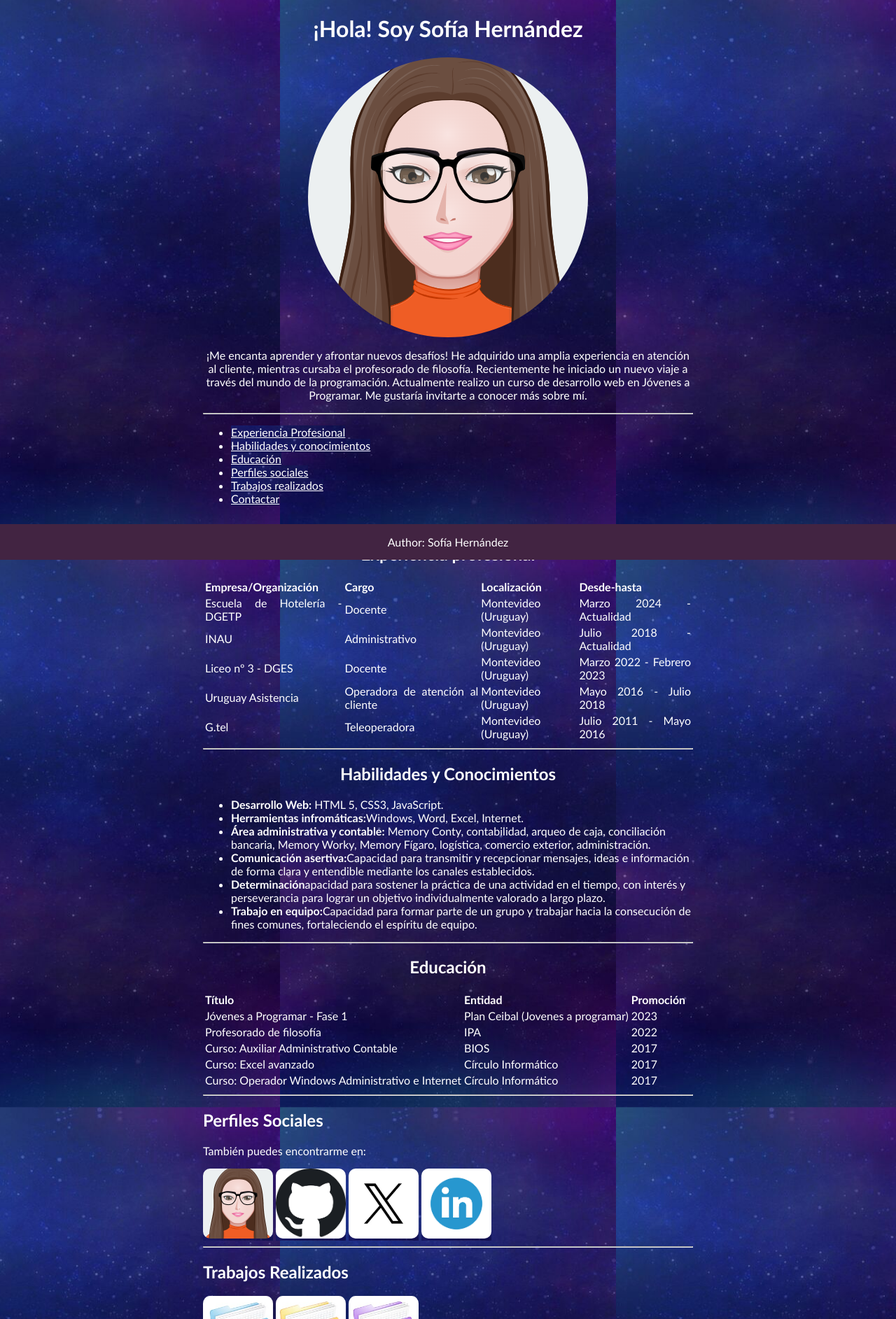
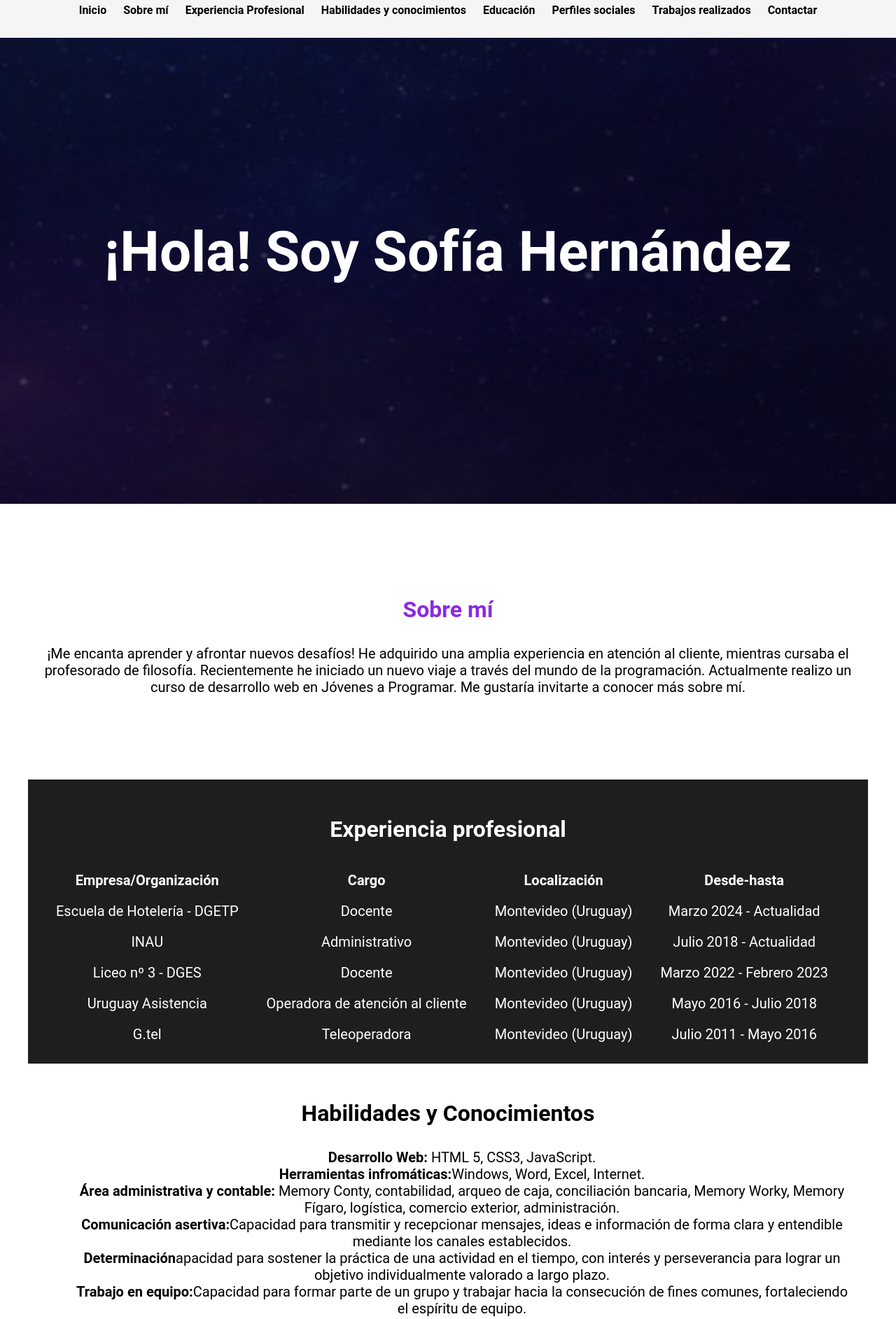
Before and after one commit to sofiahernandezas/sofiahernandezas.github.io, a plain HTML site: page index.html in a window 1280 px wide. Shown: the top 1885 px of the page at 70% size. Drawn offline with Linux system fonts and the light colour scheme.

Commit message:
Diseño responsivo

```diff
--- a/estilos.css
+++ b/estilos.css
@@ -1,53 +1,119 @@
-body, a {
-   background-image: url("./imagenes/fondo 7.jpg"); /*Para establecer imágenes de fondo en un elemento, en este caso, el body*/
-   background-attachment: fixed;  /* fija la imagen de fondo para que no se mueve cuando se desplaza el contenido de la página.*/
-   background-position: center; /*se utiliza para especificar la posición inicial de una imagen de fondo dentro de su contenedor*/
-   color: white; /*color de la letra de todo el body y los a*/
-   width: 700px; /*establece el ancho del elemento, en este caso, el body*/
-   margin: auto;/* Centra todo el body horizontalmente, con todos los elementos */
-   font-family: 'Gill Sans', 'Gill Sans MT', Calibri, 'Trebuchet MS', sans-serif; /*lista tipos de letra de un elemento. El navegador mostrará la priemra fuente que pueda de las listadas*/
-   margin-bottom: 100px;  /* Ajusta este valor según el alto del footer. Si no està esto, el footer tapa parte del final del html (fomrulario)*/
-   background-color: black; /* Used if the image is unavailable */
+*{
+    box-sizing: border-box; /*Hace que el padding y los bordes se incluyan en las dimensiones totales de un elemento. Esto evita que el contenido de un elemento se desborde al sumar el padding o el borde*/
 }
 
-
-div.inicio, h2.centrado {
-    text-align: center; /*para centrar el texto del div con la clase indicada y los h2 con la clase indicada*/
+html{
+    scroll-behavior: smooth; /*Hace que el desplazamiento dentro de la página sea suave*/
 }
 
- .image-container {
-        width: 400px; /* Ajusta según el tamaño de tu imagen original */
-        height: 400px; /* Ajusta según el tamaño de tu imagen original. Si se lo saco, la imagen 1 se ve mal en el margen inferior*/
-        margin: auto; /* Centra el contenido horizontalmente*/
-
-        border-radius: 50%; /* Aplica el borde redondeado al contenedor */
-        overflow: hidden; /* Oculta contenido que se desborde del contenedor para que todas las imagenes que estèn en el mismo, tengan bordes redondeados. Si no está, a la imagen 1 no le aplica el border-radius */
-    }
- img.avatar {
-        transition: opacity 0.3s ease; /* para que la transiciòn al hacer hover sea suave*/
+body{
+    font-family: 'Roboto', sans-serif;
+    margin: 0;
 }
 
- .image-container:hover .avatar {
-        opacity: 0; /*La opacidad de la imagen (.avatar) se establece a 0, haciéndola invisible.*/
+h1{ font-size: 3.5em;}
+h2{ font-size: 2.7em;}
+h3{ font-size: 2em;}
+p{ font-size: 1.25em;}
+li{ font-size: 1.25em;}
+table
+{font-size: 1.25em;
+ align-items: center;
+ display: flex;
 }
 
- .image-container:hover {
-        background-image: url('./imagenes/myAvatar2.png'); /*La imagen de fondo del contenedor cambia a '/imagenes/myAvatar2.png' cuando se pasa el ratòn sobre el contenedor*/
+header{
+    background-color: rgb(245,245,245);
 
 }
 
+header nav{
+    display: flex;
+    flex-direction: column;
+    text-align: center;
+    padding-bottom: 25px;
+}
 
+header a{
+    padding: 5px 12px;
+    text-decoration: none;
+    font-weight: bold;
+    color: black;
+}
 
-table {
+header a:hover{
+    color: blueviolet;
+}
 
-    text-align: justify; /* para justificar el texto de la tabla*/
+#hero{
+    display: flex;
+    align-items: center;
+    justify-content: center;
+    text-align: center;
+    flex-direction: column;
+    height: 90vh;
+    background-image: linear-gradient(
+        0deg,
+        rgba(0,0,0,0.5),
+        rgba(0,0,0,0.5)
+    )
+    ,url("./imagenes/fondo\ 7.jpg");
+    background-repeat: no-repeat;
+    background-size: cover;
+    background-position: center center;
+    color:white;
+}
+
+#sobre-mi .container {
+    text-align: center;
+
 
 }
 
+#sobre-mi .container h3 {
+    color: blueviolet;
 
+}
+
+#experiencia, #education, #trabajos-realizados {
+    background-color: rgb(30,30,30);
+    color: white;
+    text-align: center;
+}
+
+#habilidades-conocimientos, #perfiles-sociales, #contactar {
+    background-color: white;
+    color: black;
+    text-align: center;
+}
+
+#habilidades-conocimientos ul {
+    list-style: none;
+
+}
+
+.logo, .carpeta{
+    width: 100px; /* Ancho deseado de la imagen */
+    border-radius: 10%;
+    margin-right: 15px;
+
+}
+
+/*para centrar contenido de tablas*/
+#education .container, #experiencia .container {
+    display: flex;
+    flex-direction: column;
+    align-items: center;
+    text-align: center;
+}
+
+/* para mejorar visual de tablas*/
+#education table th, #education table td, #experiencia .container table th, #experiencia .container table td {
+    padding: 10px 20px; /* Espacio interno arriba/abajo y izquierda/derecha */
+}
 
 form {
-    background-color: bisque; /* Color de fondo del formulario */
+    background-color: rgb(163, 149, 175); /* Color de fondo del formulario */
     padding: 20px; /*establece el área de relleno en los cuatro lados de un elemento a la vez.*/
     border-radius: 8px; /*redondea las esquinas del borde exterior de un elemento*/
     width: 300px;
@@ -55,31 +121,157 @@ form {
     align-items: center; /*Centrar las alineaciones de todos los elementos del elemento form*/
 }
 
-#enviar {
-    font-family: 'Gill Sans', 'Gill Sans MT', Calibri, 'Trebuchet MS', sans-serif;
+#contactar .container {
+    display: flex;
+    flex-direction: column;
+    align-items: center;
+    text-align: center;
+}
+
+footer{
+    background-color: rgb(230,230,230);
+}
+
+footer p{
+    margin: 0;
+    padding: 12px;
+    color: rgb(100,100,100);
+}
+
+footer .container{
+    height: 5vh;
+    display: flex;
+    justify-content: center;
+    align-items: flex-end;
+
+}
+
+/* Estilos específicos para tabletas en modo vertical y dispositivos con anchos mayores */
+@media (min-width: 768px) {
+
+
+    table
+    {
+
+        width: 100%;  /* Ajusta la tabla al 100% del contenedor */
+        max-width: 100%; /* Asegura que no sobrepase el ancho del contenedor */
+        margin: 0 auto;  /* Centra la tabla */
+        border-collapse: collapse; /* Evita el espacio entre celdas */
+    }
+
+
+    header{
+
+        position: fixed;
+        width: 100%;
+        align-items: center center;
+
+    }
+
+
+    header .container{
+        flex-direction: row;
+        justify-content: space-between;
+
+    }
+
+    header nav{
+        display: flex;
+        flex-direction: row; /* Cambiado de column a row */
+        justify-content: center; /* Centra los elementos horizontalmente */
+        padding-bottom: 25px;
+    }
+
+
+    #hero h1{
+        font-size: 5em;
+    }
+
+    #sobre-mi .container {
+        max-width: 1200px; /* Limitar el ancho máximo del contenedor */
+        margin: 0 auto;    /* Centrar el contenedor */
+        padding: 100px 12px; /* Reducir el padding vertical */
+    }
+
+    #experiencia, #education, #trabajos-realizados {
+        background-color: rgb(30,30,30);
+        color: white;
+        text-align: center;
+
+        padding: 20px;
+        width: 100%;
+        max-width: 1200px; /* Limita el ancho máximo de la sección */
+        margin: 0 auto; /* Centra la sección */
+    }
+
+    #habilidades-conocimientos, #perfiles-sociales, #contactar {
+        background-color: white;
+        color: black;
+        text-align: center;
+
+        padding: 20px;
+        width: 100%;
+        max-width: 1200px; /* Limita el ancho máximo de la sección */
+        margin: 0 auto; /* Centra la sección */
+    }
+
+    #habilidades-conocimientos ul {
+        list-style: none;
+
     }
 
     .logo, .carpeta{
         width: 100px; /* Ancho deseado de la imagen */
         border-radius: 10%;
-
+        margin-right: 15px;
 
     }
 
-
-
-#resumen a:hover {
-    font-size: 15px; /* Tamaño de fuente aumentado cuando el ratón toca el link*/
-    color: violet; /* Color de fuente cuando el ratòn toca el link */
+    /*para centrar contenido de tablas*/
+    #education .container, #experiencia .container {
+        display: flex;
+        flex-direction: column;
+        align-items: center;
+        text-align: center;
     }
 
-#pie {
+    /* para mejorar visual de tablas*/
+    #education table th, #education table td, #experiencia .container table th, #experiencia .container table td {
+        padding: 10px 20px; /* Espacio interno arriba/abajo y izquierda/derecha */
+        word-wrap: break-word; /* Permite que el texto largo se ajuste dentro de las celdas */
+    }
+
+    form {
+        background-color: rgb(163, 149, 175); /* Color de fondo del formulario */
+        padding: 20px; /*establece el área de relleno en los cuatro lados de un elemento a la vez.*/
+        border-radius: 8px; /*redondea las esquinas del borde exterior de un elemento*/
+        width: 300px;
+        color: black; /*de la letra del elemento form*/
+        align-items: center; /*Centrar las alineaciones de todos los elementos del elemento form*/
+    }
+
+    #contactar .container {
+        display: flex;
+        flex-direction: column;
+        align-items: center;
         text-align: center;
+    }
 
-    background-color: rgb(66, 36, 66);
-    color: white;
-    width: 100%;
-    position: fixed;  /* Fija el footer en la parte inferior */
-    bottom: 0;        /* Ajusta el footer al fondo de la pantalla */
-    left: 0;          /* Ajusta el footer a la izquierda */
+    footer{
+        background-color: rgb(230,230,230);
     }
+
+    footer p{
+        margin: 0;
+        padding: 12px;
+        color: rgb(100,100,100);
+    }
+
+    footer .container{
+        height: 10vh;
+        display: flex;
+        justify-content: center;
+        align-items: flex-end;
+
+    }
+}
--- a/index.html
+++ b/index.html
@@ -10,32 +10,37 @@
 
 </head>
 <body>
+  <header>
+    <div class="container">
+        <nav>
+            <a href="#hero">Inicio</a>
+            <a href="#sobre-mi">Sobre mí</a>
+            <a href="#experiencia">Experiencia Profesional</a>
+            <a href="#habilidades-conocimientos">Habilidades y conocimientos</a>
+            <a href="#education">Educación</a>
+            <a href="#perfiles-sociales">Perfiles sociales </a>
+            <a href="#trabajos-realizados">Trabajos realizados</a>
+            <a href="#contactar"> Contactar</a>
+        </nav>
+    </div>
+</header>
+  <section id="hero">
+    <h1>¡Hola! Soy Sofía Hernández </h1>
+  </section>
 
-
-
-<div class="inicio">
-<h1>¡Hola! Soy Sofía Hernández</h1>
-<div class="image-container">
-<img class="avatar" id="avatar" src="./imagenes/myAvatar.png" alt="Sofía Hernández">
-</div>
+<section id="sobre-mi">
+  <div class="container">
+    <div class="img-container"></div>
+    <div class="texto">
+      <h3>Sobre mí </h3>
       <p>¡Me encanta aprender y afrontar nuevos desafíos! He adquirido una amplia experiencia en atención al cliente, mientras cursaba el profesorado de filosofía. Recientemente he iniciado un nuevo viaje a través del mundo de la programación. Actualmente realizo un curso de desarrollo web en Jóvenes a Programar. Me gustaría invitarte a conocer más sobre mí.</p>
     </div>
-<hr>
-<div id="resumen">
-<ul>
-    <li><a href="#experiencia">Experiencia Profesional</a></li>
-    <li><a href="#habilidades-conocimientos">Habilidades y conocimientos</a></li>
-    <li><a href="#educacion">Educación</a></li>
-    <li><a href="#perfiles-sociales">Perfiles sociales</a></li>
-    <li><a href="#trabajos-realizados">Trabajos realizados</a></li>
-    <li><a href="#contactar">Contactar</a></li>
+  </div>
+</section>
 
-</ul>
-<br>
-</div>
-
-<h2 id="experiencia" class="centrado">Experiencia profesional</h2>
-
+<section id="experiencia">
+  <div class="container">
+    <h3>Experiencia profesional</h3>
     <table id="table">
         <tr>
         <th>Empresa/Organización</th>
@@ -75,44 +80,40 @@
         <td>Montevideo (Uruguay)</td>
         <td>Julio 2011 - Mayo 2016</td>
         </tr>
+    </table>
+  </div>
+</section>
 
-
-
-</table>
-<hr>
-
-<h2 id="habilidades-conocimientos" class="centrado">Habilidades y Conocimientos</h2>
-
+<section id="habilidades-conocimientos">
+  <div class="container">
+    <h3>Habilidades y Conocimientos</h3>
 
     <ul>
       <li><b>Desarrollo Web:</b> HTML 5, CSS3, JavaScript.</li>
 
-
       <li><b>Herramientas infromáticas:</b>Windows, Word, Excel, Internet.</li>
-
 
       <li><b>Área administrativa y contable:</b> Memory Conty, contabilidad, arqueo de caja, conciliación bancaria, Memory Worky, Memory Fígaro, logística, comercio exterior, administración.</li>
 
-
       <li><b>Comunicación asertiva:</b>Capacidad para transmitir y recepcionar mensajes, ideas e información de forma clara y entendible mediante los canales establecidos.</li>
-
 
       <li><b>Determinación</b>apacidad para sostener la práctica de una actividad en el tiempo, con interés y perseverancia para lograr un objetivo individualmente valorado a largo plazo.</li>
 
+      <li><b>Trabajo en equipo:</b>Capacidad para formar parte de un grupo y trabajar hacia la consecución de fines comunes, fortaleciendo el espíritu de equipo.</li>
+    </ul>
+  </div>
+</section>
 
-    <li><b>Trabajo en equipo:</b>Capacidad para formar parte de un grupo y trabajar hacia la consecución de fines comunes, fortaleciendo el espíritu de equipo.</li>
+<section id="education">
+  <div class="container">
 
+    <h3>Educación</h3>
 
-
-
-
-</ul>
-<hr>
-<h2 id="educacion" class="centrado">Educación</h2>
-    <table><tr>
-        <th>Título</th> <th>Entidad</th> <th>Promoción</th>
-
-
+    <table>
+      <tr>
+        <th>Título</th>
+        <th>Entidad</th>
+        <th>Promoción</th>
       </tr>
       <tr>
           <td>Jóvenes a Programar - Fase 1 </td>
@@ -140,30 +141,37 @@
       <td>2017</td>
       </tr>
     </table>
-<hr>
+  </div>
+</section>
 
-<h2 id="perfiles-sociales">Perfiles Sociales</h2>
+<section id="perfiles-sociales">
+  <div class="container">
+    <h2>Perfiles Sociales</h3>
     <p>También puedes encontrarme en:</p>
 
     <a href="#"><img class="logo" src="./imagenes/myAvatar.png" alt="Sofía"></a>
     <a  href="https://github.com/" target="_blank"><img class="logo" src="./imagenes/github.png" alt="github"></a>
     <a  href="https://x.com/" target="_blank"><img class="logo" src="./imagenes/twitter.avif" alt="x"></a>
     <a  href="https://www.linkedin.com/" target="_blank"><img class="logo" src="./imagenes/linkedin.png" alt="linkedin"></a>
-</ul>
-<hr>
-<h2 id="trabajos-realizados">Trabajos Realizados</h2>
 
+  </div>
+</section>
+
+<section id="trabajos-realizados">
+  <div class="container">
+    <h3>Trabajos Realizados</h3>
 
     <a href="./Trabajos/HTML/index.html" target="_blank"><img class="carpeta" src="./imagenes/carpeta1.jpg" alt="Carpeta"></a>
     <a  href="./Trabajos/Fromulario/index.html" target="_blank"><img class="carpeta" src="./imagenes/carpeta2.jpg" alt="Carpeta"></a>
     <a  href="./Trabajos/Perfil/index.html" target="_blank"><img class="carpeta" src="./imagenes/carpeta3.jpg" alt="Carpeta"></a>
 
-</ul>
+  </div>
+</section>
 
-<hr>
+<section id="contactar">
+  <div class="container">
 
-
-    <h2 id="Contactar">¡Contáctame!</h1>
+    <h3>¡Contáctame!</h3>
 
     <form action="">
       <label for="para">Para:</label>
@@ -181,18 +189,17 @@
       <input type="text" id="asunto" name="asunto" required><br><br>
 
 
-
-
-
           <label for="cuerpo">Cuerpo:</label>
           <textarea id="cuerpo" name="cuerpo"></textarea><br>
           <input id="enviar" type="submit"></input>
+    </form>
+  </div>
+</section>
 
-
-    </form>
-    <footer id="pie">
-      <p>Author: Sofía Hernández</p>
+<footer>
+    <div class="container">
+        <p>&copy; Sofía Hernández</p>
+    </div>
 </footer>
 
-
 </body>
```
Lines whose indentation alone changed are shown as unchanged.
